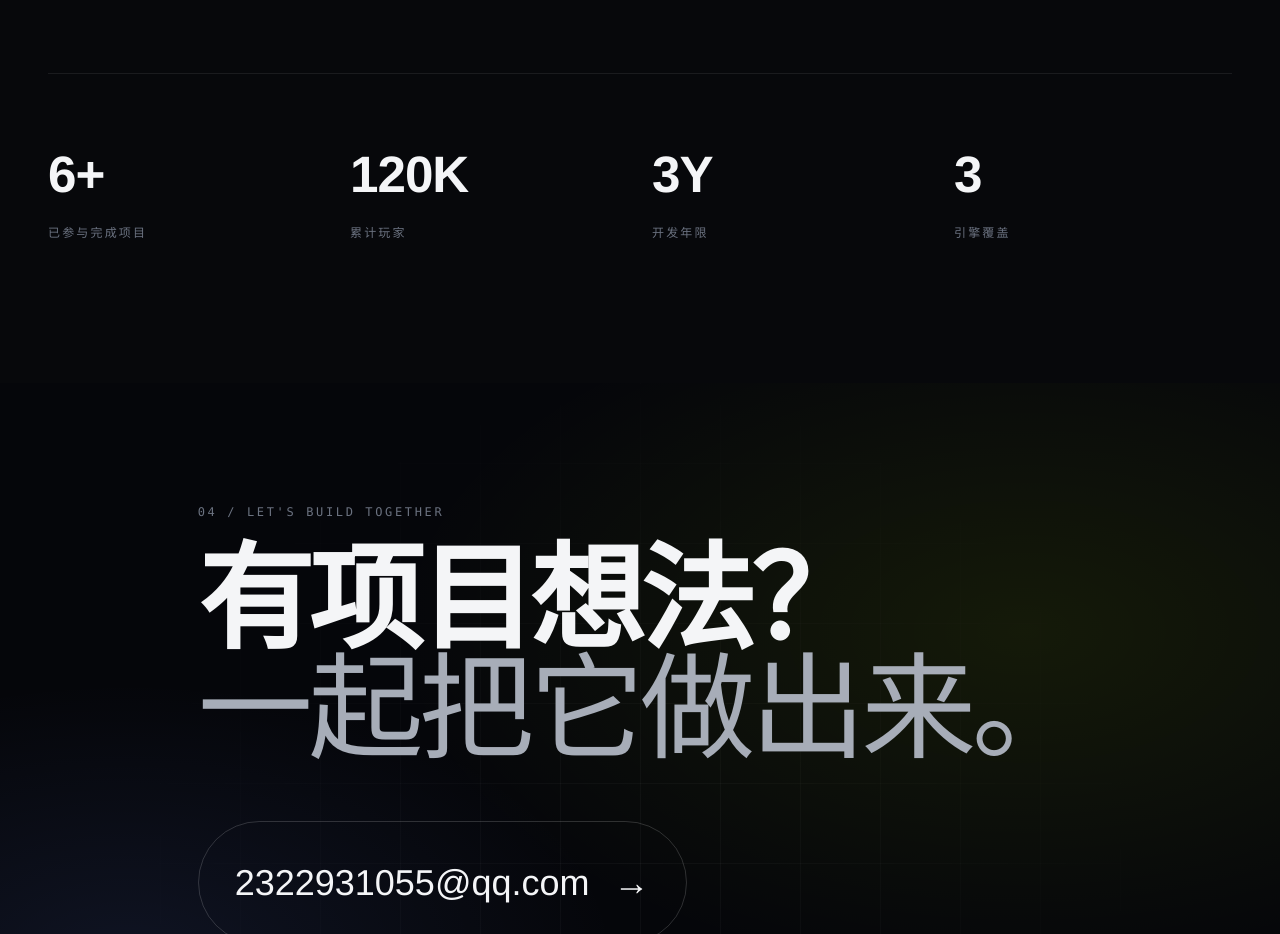
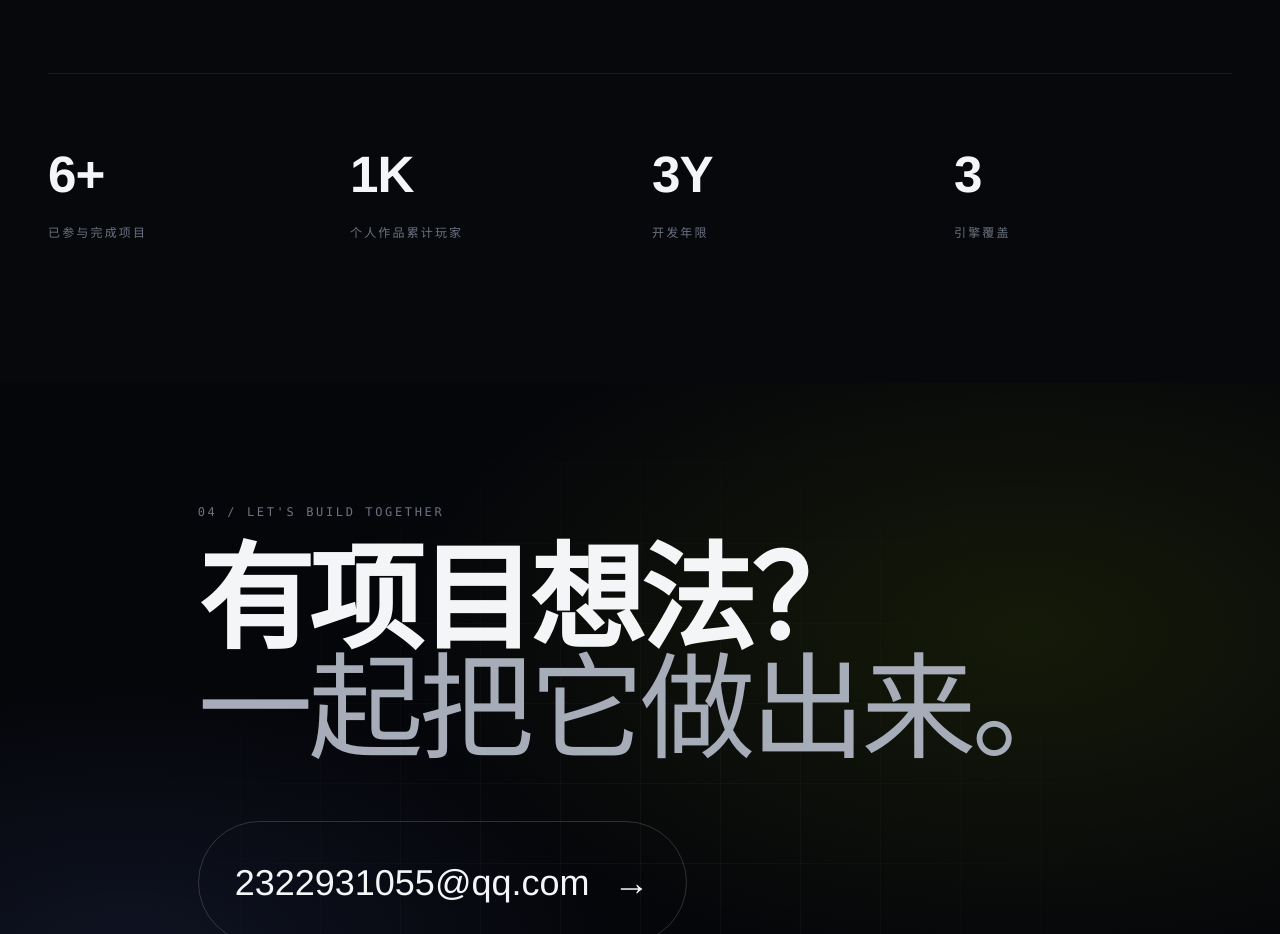
Before and after one commit to daoxvmuou/portfolio, a React (Vite) app: page / in a window 1280 px wide. Shown: the part 5120-6054 px from the top of the page. Built offline with nearby package versions, Linux system fonts and the light colour scheme.

Commit message:
chore: update players stat to 个人作品累计玩家 1K

```diff
--- a/src/data/projects.js
+++ b/src/data/projects.js
@@ -94,7 +94,7 @@ export const profile = {
   steam: 'https://store.steampowered.com/',
   stats: [
     { label: '已参与完成项目', value: '6+' },
-    { label: '累计玩家', value: '120K' },
+    { label: '个人作品累计玩家', value: '1K' },
     { label: '开发年限', value: '3Y' },
     { label: '引擎覆盖', value: '3' },
   ],
```
